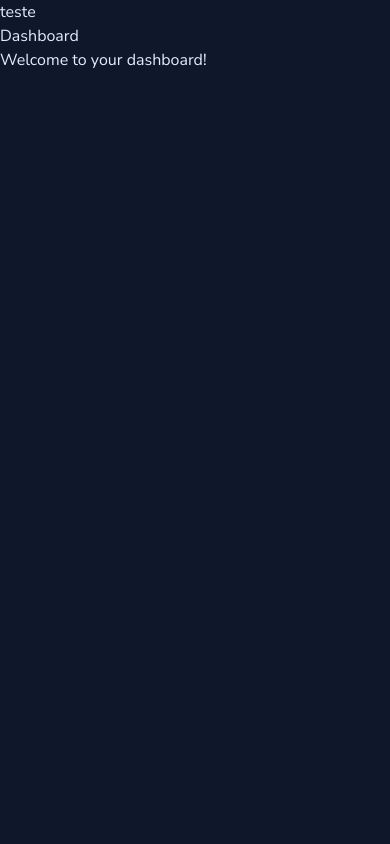
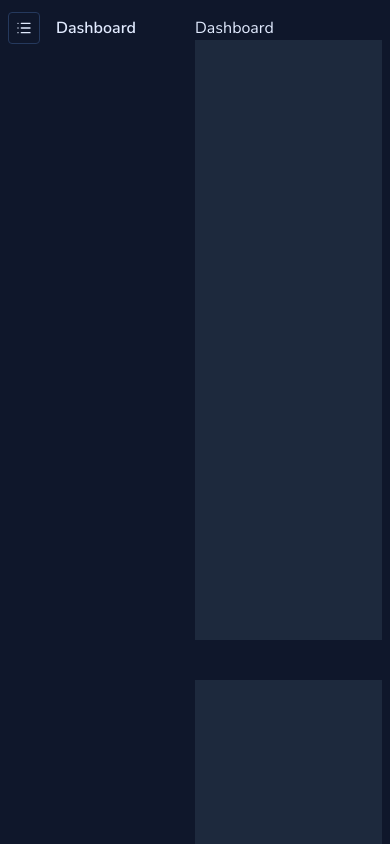
Before and after one commit to slpascoal/geser, a Next.js app: page /dashboard in a window 390 px wide. Shown: the top 844 px of the page. Built offline with nearby package versions, Linux system fonts and the light colour scheme.

Commit message:
feat: starting sidebar

```diff
--- /dev/null
+++ b/src/app/(panel)/dashboard/_components/sidebar.tsx
@@ -0,0 +1,89 @@
+"use client";
+
+import { Button } from "@/components/ui/button";
+import { Sheet, SheetContent, SheetDescription, SheetTitle, SheetTrigger } from "@/components/ui/sheet";
+import clsx from "clsx";
+import { CalendarCheck2, List } from "lucide-react";
+import Link from "next/link";
+import { usePathname } from "next/navigation";
+import { useState } from "react";
+
+export function SidebarDashboard({
+  children
+}: {
+  children: React.ReactNode
+}) {
+  const pathname = usePathname();
+  const [isCollapsed, setIsCollapsed] = useState(false);
+
+  return (
+    <div className="flex min-h-screen w-full">
+      <div className={clsx("flex flex-1 flex-col transition-all duration-300", {
+        "md:ml-20": isCollapsed,
+        "md:ml-64": !isCollapsed
+      })}>
+        <header className="md:hidden flex items-center justify-between border-b border-slate-900 px-2 md:px-6 h-14 z-10 sticky top-0 bg-slate-900">
+          <Sheet>
+            <div className="flex items-center gap-4">
+              <SheetTrigger asChild>
+                <Button
+                  variant="outline"
+                  size="icon"
+                  className="md:hidden"
+                >
+                  <List className="w-5 h-5"/>
+                </Button>
+              </SheetTrigger>
+
+              <h1 className="text-base md:text-lg font-semibold">
+                Dashboard
+              </h1>
+            </div>
+            <SheetContent
+              side="left"
+              className="sm:max-w-xs text-white"
+            >
+              <SheetTitle>Geser</SheetTitle>
+              <SheetDescription>Menu administrativo</SheetDescription>
+
+              <nav className="grid gap-2 text-base pt-5">
+                <SidebarLink
+                  href="/dashboard"
+                  icon={<CalendarCheck2 className="w-6 h-6" />}
+                  label="Dashboard"
+                  pathname={pathname}
+                  isCollapsed={isCollapsed}
+                />
+              </nav>
+          </SheetContent>
+          </Sheet>
+        </header>
+      </div>
+
+      <main className="flex-1 py-4 px-2 md:p-6">
+        {children}
+      </main>
+    </div>
+  );
+}
+
+interface SidebarLinkProps {
+  href: string;
+  icon: React.ReactNode;
+  label: string;
+  pathname: string;
+  isCollapsed: boolean
+}
+
+function SidebarLink({ href, icon, label, pathname, isCollapsed }: SidebarLinkProps) {
+  return (
+    <Link
+      href={href}
+    >
+      <div>
+        <span className="w-6 h-6">{icon}</span>
+        {!isCollapsed && <span>{label}</span>}
+      </div>
+    </Link>
+  );
+}
--- a/src/app/(panel)/dashboard/layout.tsx
+++ b/src/app/(panel)/dashboard/layout.tsx
@@ -1,3 +1,5 @@
+import { SidebarDashboard } from "./_components/sidebar";
+
 export default function DashboardLayout({
     children
   }: {
@@ -5,8 +7,9 @@
   }) {
   return (
     <>
-      <h1>teste</h1>
-      {children}
+      <SidebarDashboard>
+        {children}
+      </SidebarDashboard>
     </>
   );
 }
--- a/src/app/(panel)/dashboard/page.tsx
+++ b/src/app/(panel)/dashboard/page.tsx
@@ -2,7 +2,11 @@
   return (
     <div>
       <h1>Dashboard</h1>
-      <p>Welcome to your dashboard!</p>
+
+      <div className="w-full h-[600px] bg-slate-800 mb-10"></div>
+
+      <div className="w-full h-[600px] bg-slate-800 mb-10"></div>
+
     </div>
   );
 }
```
